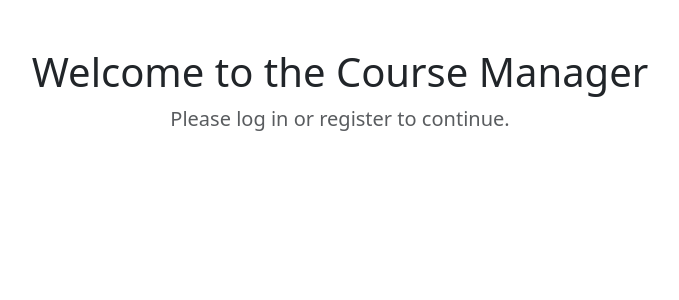
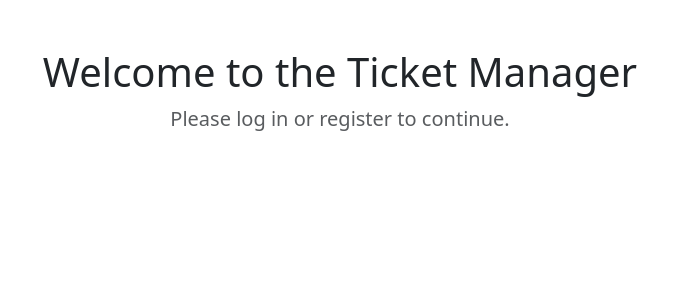
Before and after one commit to Cruzade-ab/ProyectoFinalComp2052, a Flask app: page / in a window 1280 px wide. Shown: the part 56-356 px from the top of the page, without its empty margins (300-979 px from the left). Run offline with Flask 3, Linux system fonts and the light colour scheme.

Commit message:
Modificación de nombres en index.html, layout.html (de curso a ticket)

```diff
--- a/final_project/app/templates/index.html
+++ b/final_project/app/templates/index.html
@@ -1,7 +1,7 @@
 {% extends "layout.html" %} {% block title %}Home{% endblock %} {% block content
 %}
 <div class="text-center">
-  <h1 class="mt-5">Welcome to the Course Manager</h1>
+  <h1 class="mt-5">Welcome to the Ticket Manager</h1>
   {% if current_user.id %}
   <p class="lead text-muted">Select the Dashboard option to view the data.</p>
   {% else %}
--- a/final_project/app/templates/layout.html
+++ b/final_project/app/templates/layout.html
@@ -2,7 +2,7 @@
 <html lang="en">
   <head>
     <meta charset="UTF-8" />
-    <title>{% block title %}Course Management{% endblock %}</title>
+    <title>{% block title %}Ticket Management{% endblock %}</title>
     <link
       href="https://cdn.jsdelivr.net/npm/bootstrap@5.3.0/dist/css/bootstrap.min.css"
       rel="stylesheet"
```
